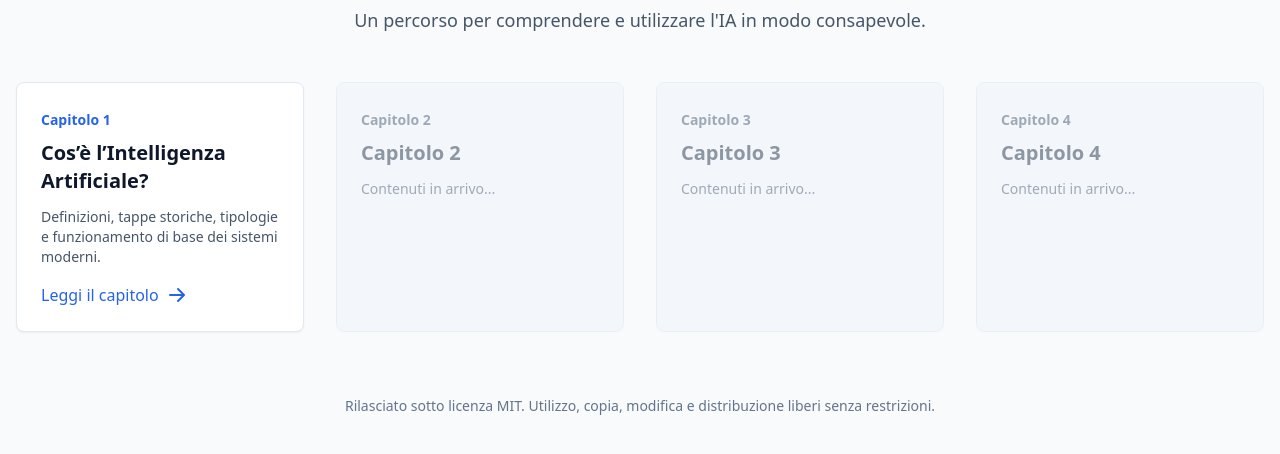
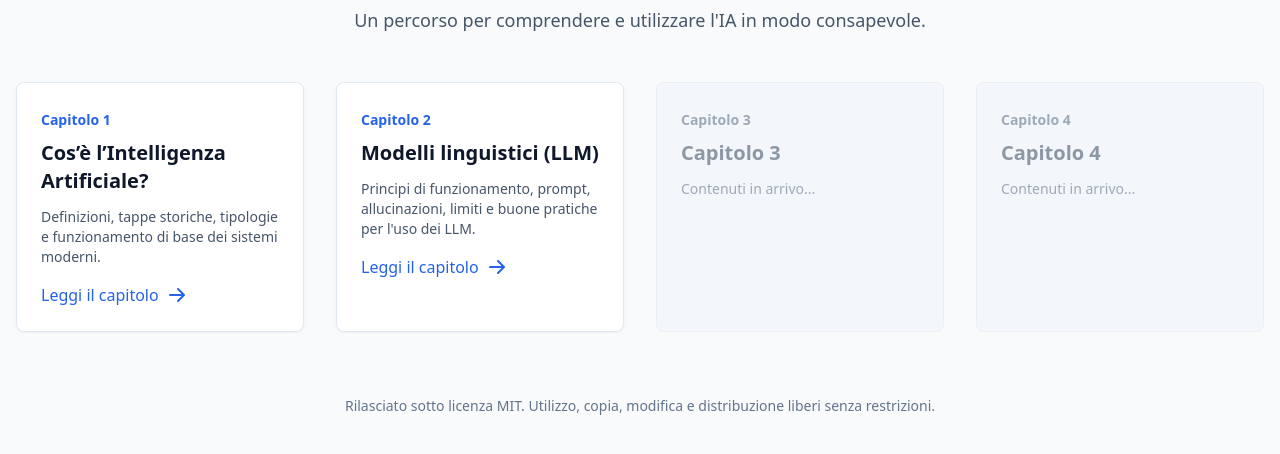
Before and after one commit to marcofarina/aiforeducation, a plain HTML site: page index.html in a window 1280 px wide. Shown: the part 106-560 px from the top of the page. Drawn offline with nearby package versions, Linux system fonts and the light colour scheme.

Commit message:
Replace disabled chapter 2 section with link

```diff
--- a/index.html
+++ b/index.html
@@ -33,11 +33,17 @@
                     </div>
                 </a>
 
-                <div class="bg-slate-100 p-6 rounded-lg border border-slate-200 cursor-not-allowed opacity-60">
-                    <span class="text-sm font-semibold text-slate-500">Capitolo 2</span>
-                    <h2 class="text-xl font-bold text-slate-600 mt-2">Capitolo 2</h2>
-                    <p class="text-slate-500 mt-3 text-sm">Contenuti in arrivo...</p>
-                </div>
+                <a href="capitolo-2.html" class="group block bg-white p-6 rounded-lg border border-slate-200 shadow-sm hover:shadow-lg hover:border-blue-500 transition-all duration-300">
+                    <span class="text-sm font-semibold text-blue-600">Capitolo 2</span>
+                    <h2 class="text-xl font-bold text-slate-900 mt-2">Modelli linguistici (LLM)</h2>
+                    <p class="text-slate-600 mt-3 text-sm">Principi di funzionamento, prompt, allucinazioni, limiti e buone pratiche per l'uso dei LLM.</p>
+                    <div class="mt-4 text-blue-600 font-medium flex items-center">
+                        Leggi il capitolo
+                        <svg xmlns="http://www.w.org/2000/svg" class="h-5 w-5 ml-2 group-hover:translate-x-1 transition-transform" viewBox="0 0 20 20" fill="currentColor">
+                            <path fill-rule="evenodd" d="M10.293 3.293a1 1 0 011.414 0l6 6a1 1 0 010 1.414l-6 6a1 1 0 01-1.414-1.414L14.586 11H3a1 1 0 110-2h11.586l-4.293-4.293a1 1 0 010-1.414z" clip-rule="evenodd" />
+                        </svg>
+                    </div>
+                </a>
 
                 <div class="bg-slate-100 p-6 rounded-lg border border-slate-200 cursor-not-allowed opacity-60">
                     <span class="text-sm font-semibold text-slate-500">Capitolo 3</span>
```
